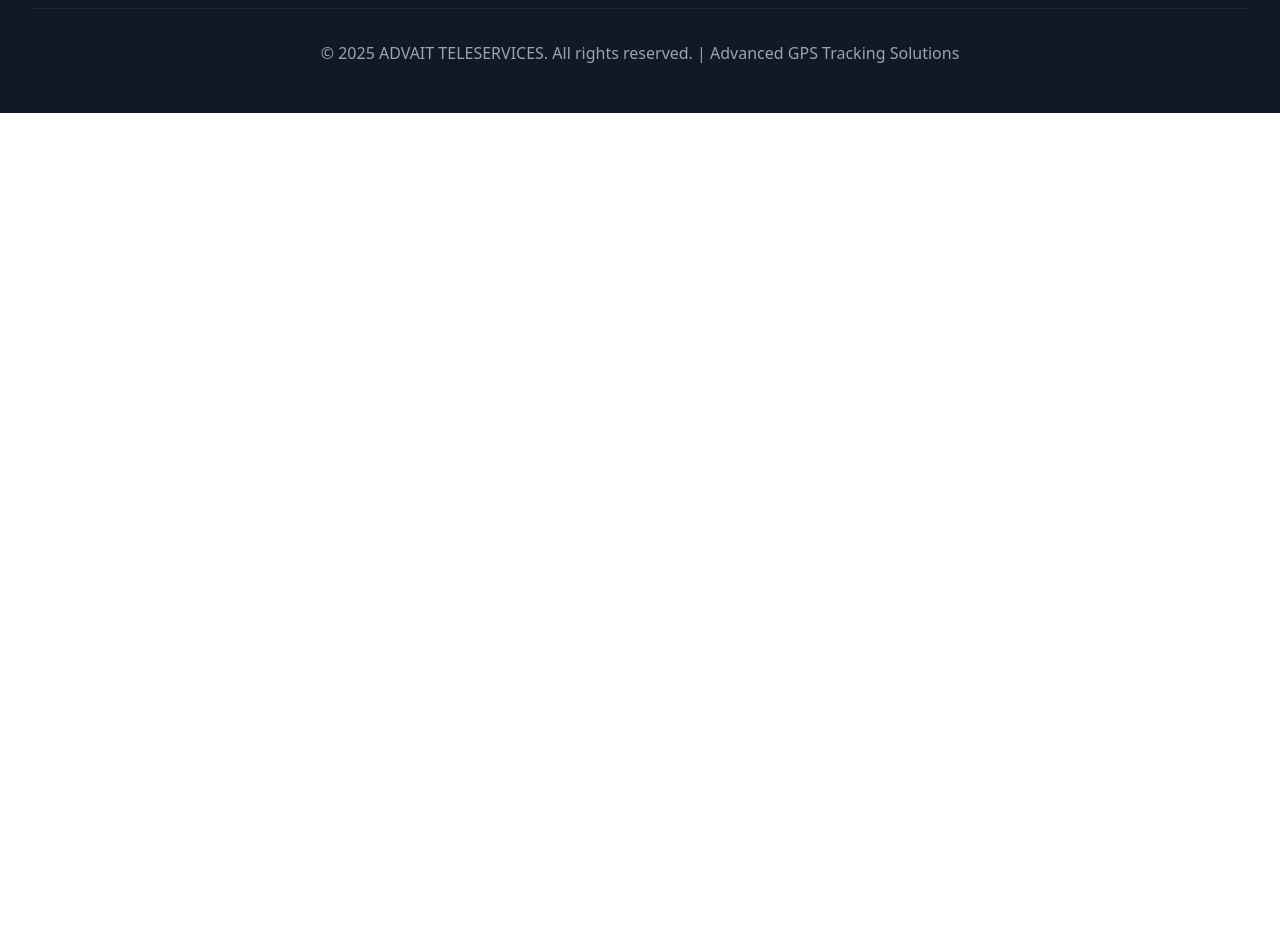
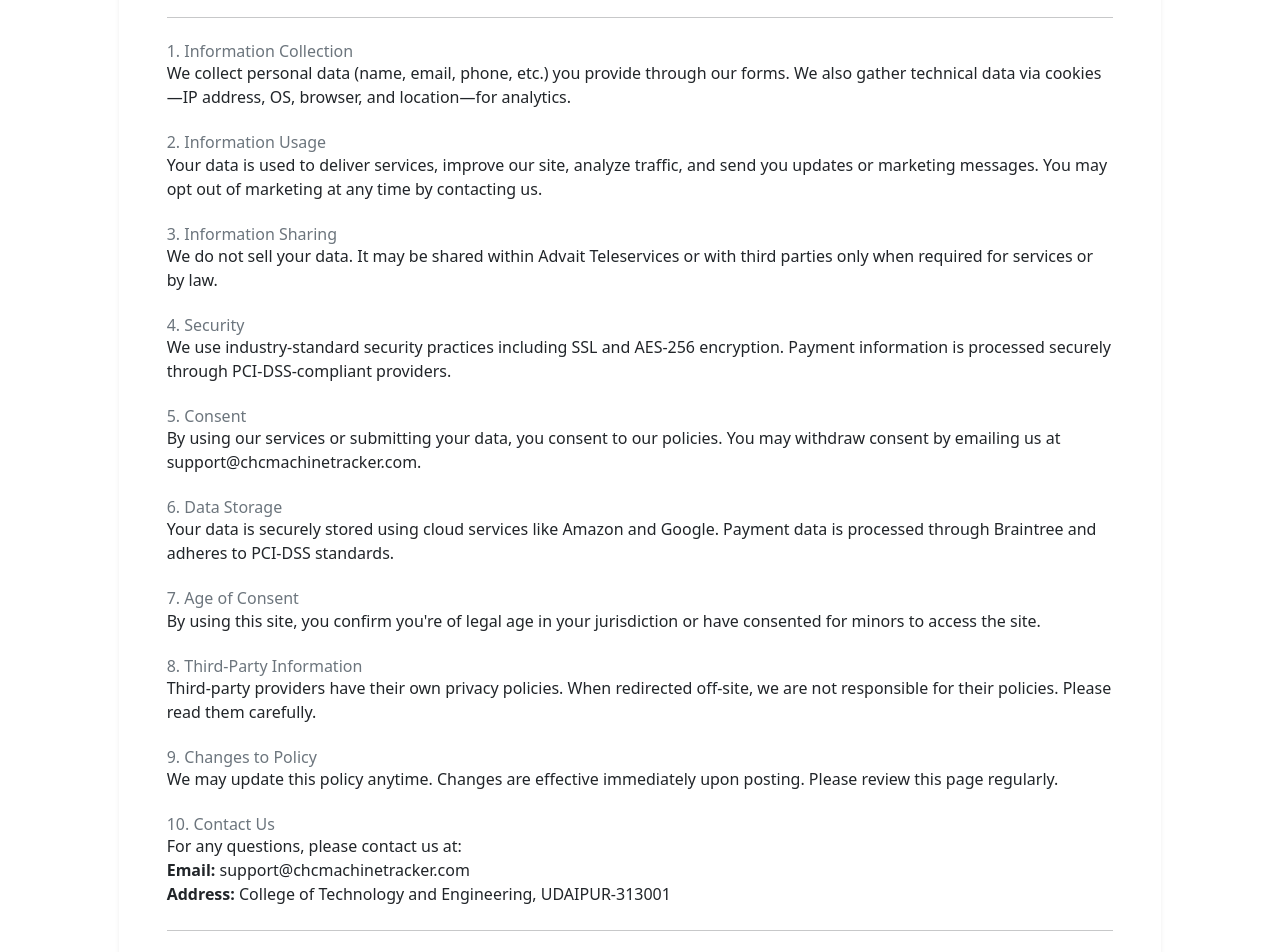
Before and after one commit to Oasis777999/CHCmachinetracker, a React (Vite) app: page /privacy_policy in a window 1280 px wide. Shown: the part 300-1252 px from the top of the page. Before the commit the page ends 800 px from the top, so only its background shows below. Built offline with nearby package versions, Linux system fonts and the light colour scheme.

Commit message:
Added the privacy policy section

```diff
--- a/index.html
+++ b/index.html
@@ -37,6 +37,8 @@
     <!-- Theme color for mobile browsers -->
     <meta name="theme-color" content="#1E3A8A" />
 
+    <link href="https://cdn.jsdelivr.net/npm/bootstrap@5.0.2/dist/css/bootstrap.min.css" rel="stylesheet" integrity="sha384-EVSTQN3/azprG1Anm3QDgpJLIm9Nao0Yz1ztcQTwFspd3yD65VohhpuuCOmLASjC" crossorigin="anonymous">
+
     <!-- Optional: Manifest (for PWA) -->
     <!-- <link rel="manifest" href="/manifest.json"> -->
   </head>
--- a/src/App.tsx
+++ b/src/App.tsx
@@ -5,6 +5,7 @@ import Footer from './components/Footer';
 import Home from './pages/Home';
 import About from './pages/About';
 import Contact from './pages/Contact';
+import PrivacyPolicy from './pages/PrivacyPolicy';
 
 function App() {
   return (
@@ -15,6 +16,7 @@ function App() {
           <Route path="/" element={<Home />} />
           <Route path="/about" element={<About />} />
           <Route path="/contact" element={<Contact />} />
+          <Route path='/privacy_policy' element={<PrivacyPolicy/>}/>
         </Routes>
       </main>
       <Footer />
--- a/src/components/Footer.tsx
+++ b/src/components/Footer.tsx
@@ -25,6 +25,7 @@ const Footer = () => {
               <li><a href="/about" className="text-gray-300 hover:text-blue-400 transition-colors">About</a></li>
               <li><a href="/contact" className="text-gray-300 hover:text-blue-400 transition-colors">Contact</a></li>
               <li><a href="/contact" className="text-gray-300 hover:text-blue-400 transition-colors">Get Quote</a></li>
+              <li><a href="/privacy_policy" className="text-gray-300 hover:text-blue-400 transition-colors">Privacy Policy</a></li>
             </ul>
           </div>
 
--- /dev/null
+++ b/src/pages/PrivacyPolicy.tsx
@@ -0,0 +1,141 @@
+import React from "react";
+
+const PrivacyPolicy = () => {
+  return (
+    <div className="container py-5">
+      <div className="row justify-content-center">
+        <div className="col-lg-10">
+          <div className="card shadow-sm border-0">
+            <div className="card-body p-5">
+              <h1 className="mb-4 text-center text-primary">Privacy Policy</h1>
+
+              <p className="lead">
+                CHC MACHINE TRACKER and its subsidiaries and branches ("we",
+                "us", or "our") respect your privacy and are committed to
+                protecting your personal information. This Privacy Policy
+                explains how we collect, use, and share your data.
+              </p>
+
+              <hr className="my-4" />
+
+              {/* Section 1 */}
+              <section className="mb-4">
+                <h3 className="text-secondary">1. Information Collection</h3>
+                <p>
+                  We collect personal data (name, email, phone, etc.) you
+                  provide through our forms. We also gather technical data via
+                  cookies—IP address, OS, browser, and location—for analytics.
+                </p>
+              </section>
+
+              {/* Section 2 */}
+              <section className="mb-4">
+                <h3 className="text-secondary">2. Information Usage</h3>
+                <p>
+                  Your data is used to deliver services, improve our site,
+                  analyze traffic, and send you updates or marketing messages.
+                  You may opt out of marketing at any time by contacting us.
+                </p>
+              </section>
+
+              {/* Section 3 */}
+              <section className="mb-4">
+                <h3 className="text-secondary">3. Information Sharing</h3>
+                <p>
+                  We do not sell your data. It may be shared within Advait
+                  Teleservices or with third parties only when required for
+                  services or by law.
+                </p>
+              </section>
+
+              {/* Section 4 */}
+              <section className="mb-4">
+                <h3 className="text-secondary">4. Security</h3>
+                <p>
+                  We use industry-standard security practices including SSL and
+                  AES-256 encryption. Payment information is processed securely
+                  through PCI-DSS-compliant providers.
+                </p>
+              </section>
+
+              {/* Section 5 */}
+              <section className="mb-4">
+                <h3 className="text-secondary">5. Consent</h3>
+                <p>
+                  By using our services or submitting your data, you consent to
+                  our policies. You may withdraw consent by emailing us at{" "}
+                  <a href="mailto:support@advaitteleservices.com">
+                    support@chcmachinetracker.com
+                  </a>
+                  .
+                </p>
+              </section>
+
+              {/* Section 6 */}
+              <section className="mb-4">
+                <h3 className="text-secondary">6. Data Storage</h3>
+                <p>
+                  Your data is securely stored using cloud services like Amazon
+                  and Google. Payment data is processed through Braintree and
+                  adheres to PCI-DSS standards.
+                </p>
+              </section>
+
+              {/* Section 7 */}
+              <section className="mb-4">
+                <h3 className="text-secondary">7. Age of Consent</h3>
+                <p>
+                  By using this site, you confirm you're of legal age in your
+                  jurisdiction or have consented for minors to access the site.
+                </p>
+              </section>
+
+              {/* Section 8 */}
+              <section className="mb-4">
+                <h3 className="text-secondary">8. Third-Party Information</h3>
+                <p>
+                  Third-party providers have their own privacy policies. When
+                  redirected off-site, we are not responsible for their
+                  policies. Please read them carefully.
+                </p>
+              </section>
+
+              {/* Section 9 */}
+              <section className="mb-4">
+                <h3 className="text-secondary">9. Changes to Policy</h3>
+                <p>
+                  We may update this policy anytime. Changes are effective
+                  immediately upon posting. Please review this page regularly.
+                </p>
+              </section>
+
+              {/* Section 10 */}
+              <section>
+                <h3 className="text-secondary">10. Contact Us</h3>
+                <p>
+                  For any questions, please contact us at:
+                  <br />
+                  <strong>Email:</strong>{" "}
+                  <a href="mailto:support@advaitteleservices.com">
+                    support@chcmachinetracker.com
+                  </a>
+                  <br />
+                  <strong>Address:</strong> College of Technology and
+                  Engineering, UDAIPUR-313001
+                </p>
+              </section>
+
+              <hr className="my-4" />
+
+              <p className="text-muted small text-center">
+                Last updated: September 3, 2025
+              </p>
+            </div>
+          </div>
+        </div>
+      </div>
+    </div>
+  );
+};
+
+export default PrivacyPolicy;
```
